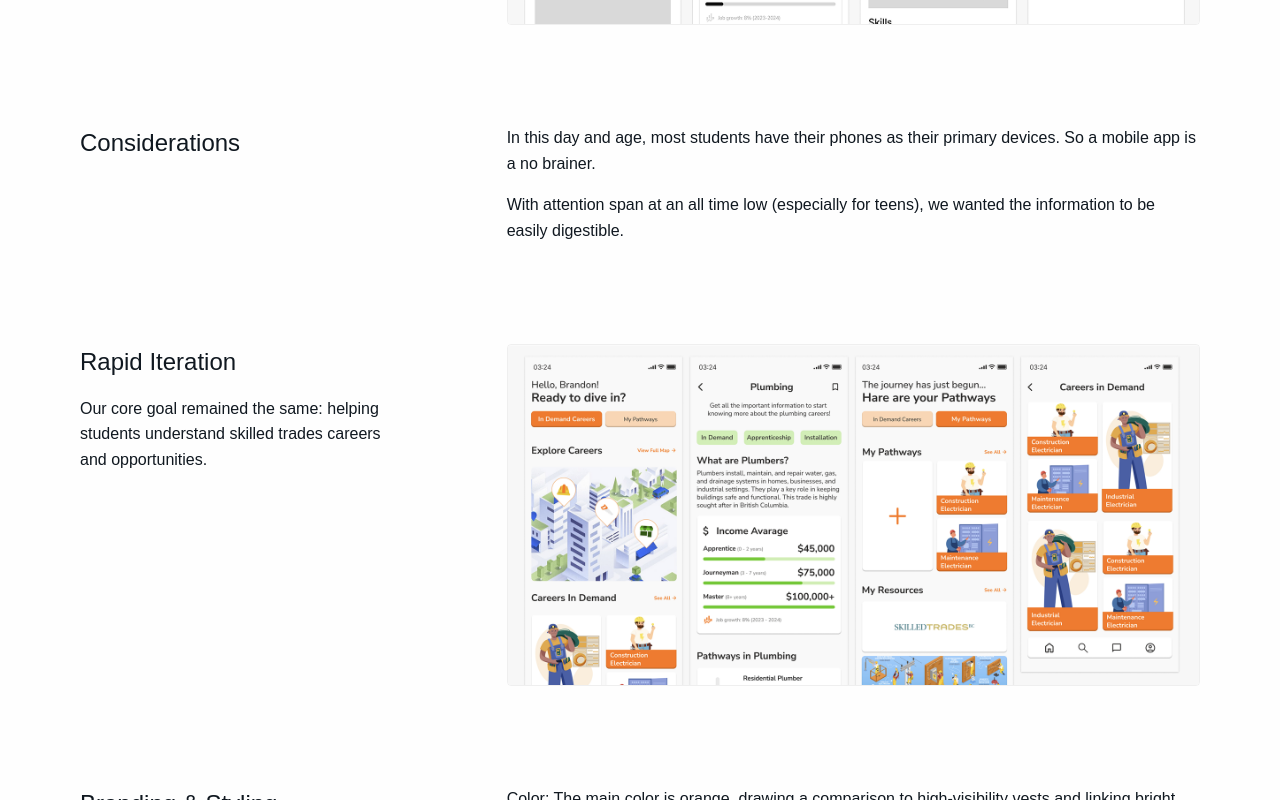
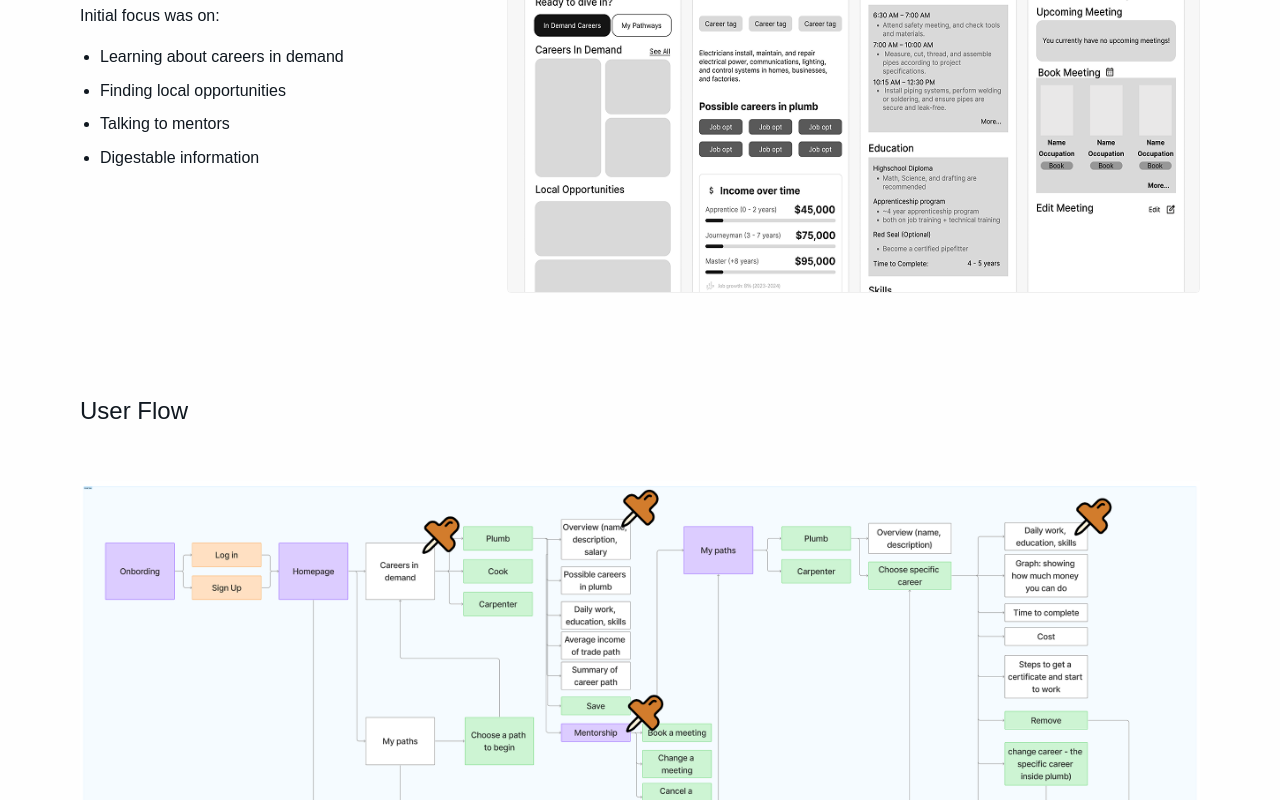
Before and after one commit to daniel-liu01/portfolio, a Next.js app: page /forge in a window 1280 px wide. Shown: the part 4880-5680 px from the top of the page. Built offline with nearby package versions, Linux system fonts and the light colour scheme; a web font is replaced by a local one.

Commit message:
update forge content

```diff
--- a/app/forge/page.js
+++ b/app/forge/page.js
@@ -268,7 +268,7 @@ export default function ForgePage() {
           wrapperClassName={styles.scrollFadeWrap}
           visibleClassName={styles.scrollFadeVisible}
         >
-          <ContentSection title="Key Findings" variant="textRight">
+          <ContentSection title="Problem" variant="textRight">
             <ul>
               <li>
                 Most students <strong>don&apos;t consider</strong> skilled
@@ -329,6 +329,7 @@ export default function ForgePage() {
               <li>Learning about careers in demand</li>
               <li>Finding local opportunities</li>
               <li>Talking to mentors</li>
+              <li>Digestable information</li>
             </ul>
           </ContentSection>
         </ScrollFade>
@@ -336,21 +337,21 @@ export default function ForgePage() {
           wrapperClassName={styles.scrollFadeWrap}
           visibleClassName={styles.scrollFadeVisible}
         >
-          <ContentSection title="Considerations" variant="textRight">
-            <p>
-              In this day and age, most students have their phones as their
-              primary devices. So a mobile app is a no brainer.
-            </p>
-            <p>
-              With attention span at an all time low (especially for teens), we
-              wanted the information to be easily digestible.
-            </p>
-          </ContentSection>
+           <ContentSection
+            title="User Flow"
+            variant="textRight"
+            bottomImage={{
+              src: "/forge/flow.png",
+              alt: "User Flow for initial idea of Forge App",
+            }}
+            bottomImageNoShadow
+          ></ContentSection>
         </ScrollFade>
         <ScrollFade
           wrapperClassName={styles.scrollFadeWrap}
           visibleClassName={styles.scrollFadeVisible}
         >
+
           <ContentSection
             title="Rapid Iteration"
             variant="textLeftImagesRight"
@@ -401,9 +402,9 @@ export default function ForgePage() {
           wrapperClassName={styles.scrollFadeWrap}
           visibleClassName={styles.scrollFadeVisible}
         >
-          <ContentSection title="Rethinking" variant="textRight">
+          <ContentSection title="Feedback" variant="textRight">
             <p>
-              While our app provided clear information about skilled trades, the
+              The feedback we recieved is that while our app provided clear information about skilled trades, the
               learning experience was <strong>too informative</strong> and{" "}
               <strong>not fun at all.</strong>
               <br />
@@ -418,11 +419,11 @@ export default function ForgePage() {
           visibleClassName={styles.scrollFadeVisible}
         >
           <ContentSection
-            title="Incorporating Gamification"
+            title="Iteration"
             variant="textRight"
           >
             <p>
-              The team agreed that we need to incorporate some sort of{" "}
+              The team agreed that we need to incorporate{" "}
               <strong>gamification</strong> into our app.
             </p>
             <p>
@@ -485,6 +486,9 @@ export default function ForgePage() {
             <ul>
               <li>
                 <strong>Repetitive buttons</strong>
+              </li>
+               <li>
+                <strong>Unclear icons</strong>
               </li>
               <li>
                 <strong>Lack of control in simulation</strong>
```
Also changed, not shown: public/forge/flow.png (added), public/forge/pivot.png.
